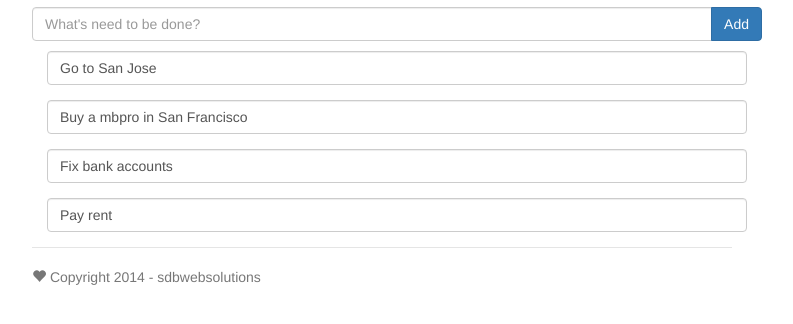
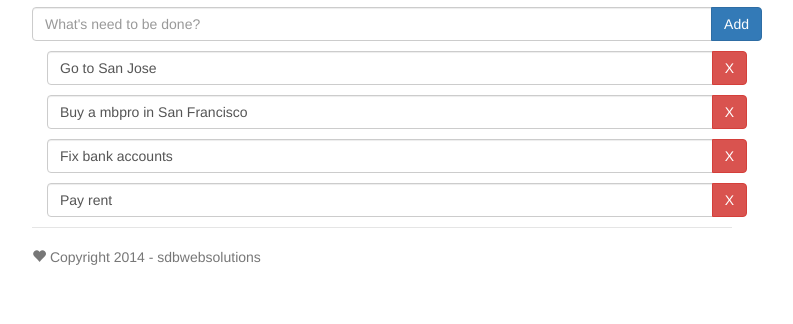
Before and after one commit to sdbeng/yeoman-angjs-todo, a website: page app/index.html in a window 1280 px wide. Shown: the part 166-490 px from the top of the page, without its empty margins (258-1051 px from the left). Drawn offline with nearby package versions, Linux system fonts and the light colour scheme; some packages are replaced by stand-ins of ours; files that its build step writes are made by us from their sources.

Commit message:
Add remove button form

```diff
--- a/app/scripts/controllers/main.js
+++ b/app/scripts/controllers/main.js
@@ -19,4 +19,9 @@ angular.module('mytodoApp')
     	$scope.todos.push($scope.todo);
     	$scope.todo = '';
     };
+    //add some logic for removing todo items to our controller
+    $scope.removeTodo = function(index) {
+    	//removes 1 todo item from items array using the splice() method at the given $index value.
+    	$scope.todos.splice(index, 1);
+    };
   });
--- a/app/views/main.html
+++ b/app/views/main.html
@@ -16,9 +16,11 @@
 <p></p>
 
 <!-- Todos list -->
-  <p class="form-group" ng-repeat="todo in todos" >
+  <p class="input-group" ng-repeat="todo in todos" >
     <input type="text" ng-model="todo" class="form-control">
-
+    <span class="input-group-btn" >
+      <button class="btn btn-danger" ng-click="removeTodo($index)" aria-label="Remove">X</button>
+    </span>
 
   </p>
 </div>
```
